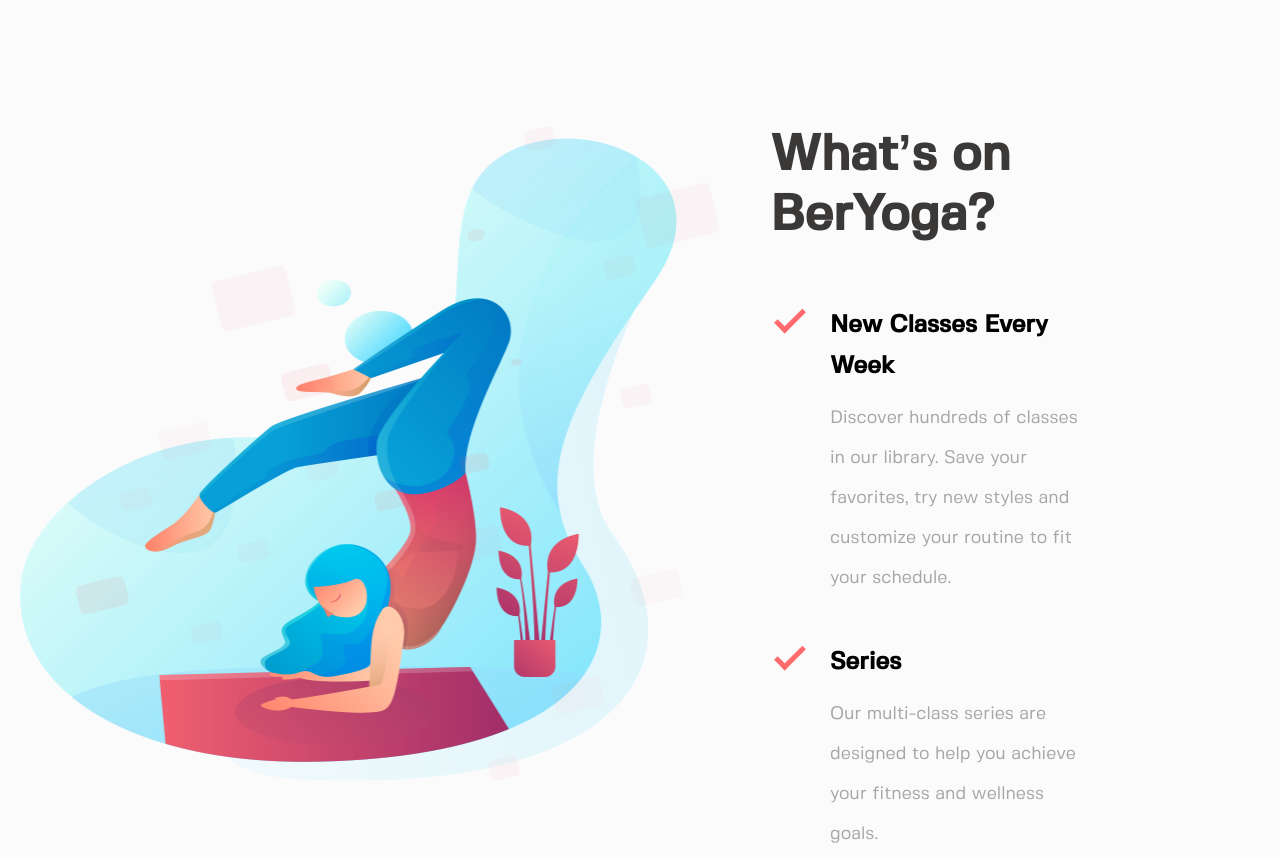
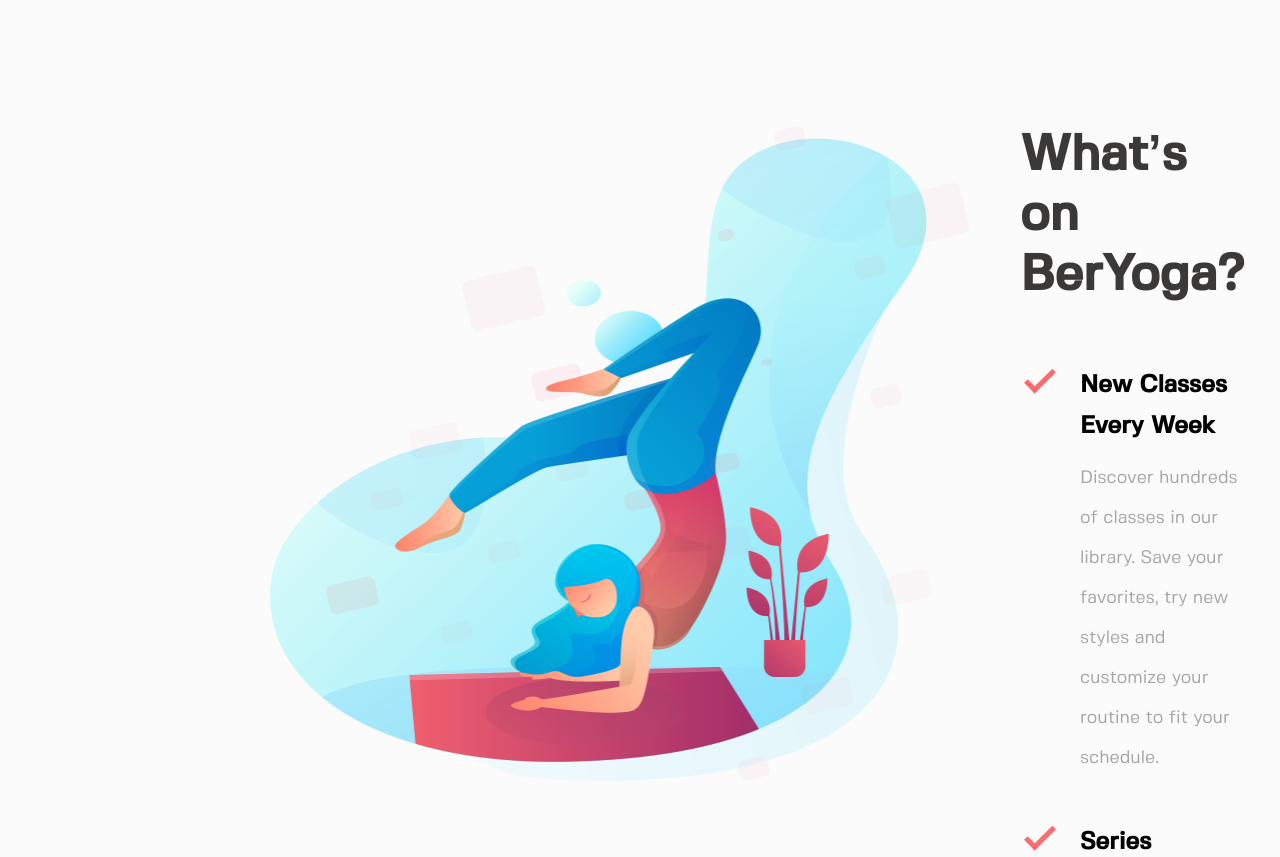
Before and after one commit to amelinayullia/beryoga, a website: page source/index.html in a window 1280 px wide. Shown: the part 3280-4137 px from the top of the page. Drawn offline with nearby package versions, Linux system fonts and the light colour scheme; files that its build step writes are made by us from their sources.

Commit message:
makes edits in the block hiw

```diff
--- a/source/sass/blocks/hiw.scss
+++ b/source/sass/blocks/hiw.scss
@@ -6,12 +6,13 @@
   .hiw__image {
     max-width: 700px;
     height: 655px;
+    margin-left: 250px;
   }
 
   .hiw__inner {
     display: flex;
     flex-direction: column;
-    margin-right: 180px;
+    margin-right: 315px;
     margin-left: 50px;
   }
 
@@ -29,6 +30,5 @@
     list-style: none;
     padding: 0;
     padding-left: 60px;
-    max-width: 550px;
   }
 }
```
